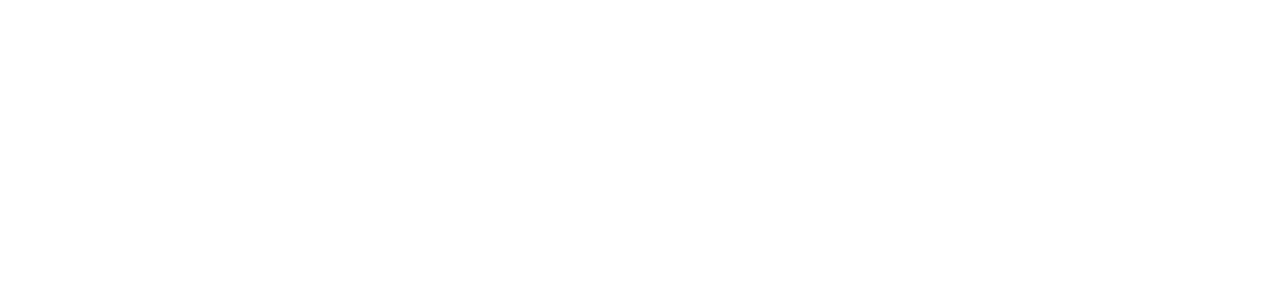
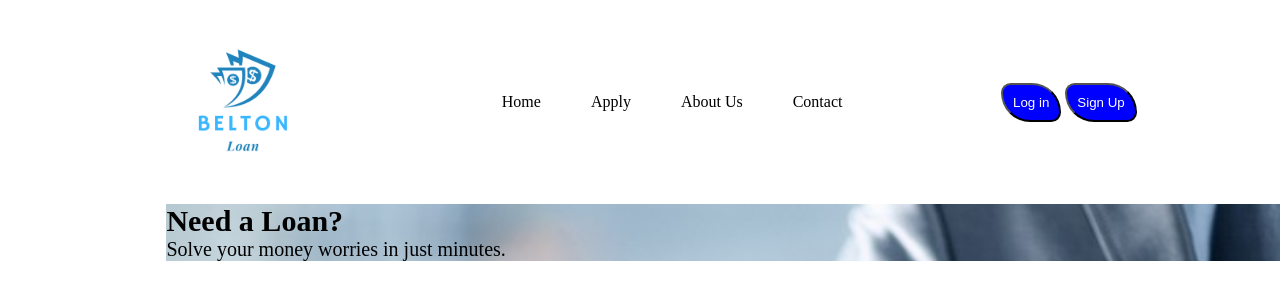
Before and after one commit to Bene-a/belton-loan, a plain HTML site: page index.html in a window 1280 px wide. Drawn offline with Linux system fonts and the light colour scheme.

Commit message:
added a section

```diff
--- a/index.html
+++ b/index.html
@@ -1,11 +1,42 @@
 <!DOCTYPE html>
 <html lang="en">
-<head>
-    <link rel="stylesheet" href="./css/style.css">
-    <meta charset="UTF-8">
-    <meta name="viewport" content="width=device-width, initial-scale=1.0">
+  <head>
+    <link href="css/style.css" rel="stylesheet" />
+    <meta charset="UTF-8" />
+    <meta name="viewport" content="width=device-width, initial-scale=1.0" />
     <title>belton</title>
-</head>
-<body>
-</body>
+  </head>
+  <body>
+    <header>
+      <nav>
+        <div class="container">
+          <div class="nav">
+            <div class="nav-left">
+              <img src="images/Logo.png" alt="logo" width="200" />
+            </div>
+
+            <div class="nav-center">
+              <ul>
+                <li><a href="#">Home</a></li>
+                <li><a href="#">Apply</a></li>
+                <li><a href="#">About Us</a></li>
+                <li><a href="#">Contact</a></li>
+              </ul>
+            </div>
+
+            <div class="nav-right">
+              <button class="btn-log">Log in</button>
+              <button class="btn-sign">Sign Up</button>
+            </div>
+          </div>
+        </div>
+      </nav>
+    </header>
+    <section class="hero">
+        <div class="name">
+            <h1>Need a Loan?</h1>
+            <p>Solve your money worries in just minutes.</p>
+        </div>
+    </section>
+  </body>
 </html>
--- a/sass/Home/_hero.scss
+++ b/sass/Home/_hero.scss
@@ -0,0 +1,9 @@
+@use "../utilities/variables" as *;
+@use "../utilities/mixins" as *;
+.name{
+    margin-left: 13%;
+    margin-bottom: 10px;
+    background-image: url("../images/Pasted image.png");
+    background-size: cover;
+    font-size: 20px;
+}
--- a/sass/Home/_nav.scss
+++ b/sass/Home/_nav.scss
@@ -0,0 +1,36 @@
+@use "../utilities/variables" as *;
+@use "../utilities/mixins" as *;
+
+nav{
+    width: 90%;
+    margin: 0 auto;
+    .nav{
+        @include flex(space-between, center);
+        ul{
+            list-style: none;
+            @include flex(space-between ,center);
+            gap:50px;
+            a{
+                text-decoration: none;
+                color:black;
+                &:hover {
+                    background-color: blue;
+                    color: white;
+                }
+            }
+        }
+    }
+}
+.btn-log{
+    border-radius: 10px 30px;
+    padding: 10px;
+    color: white;
+    background-color: blue;
+}
+.btn-sign{
+    border-radius: 10px 30px;
+    padding: 10px;
+    color: white;
+    background-color: blue;
+
+}
--- a/sass/style.scss
+++ b/sass/style.scss
@@ -0,0 +1,3 @@
+@use "./utilities/base";
+@use "./Home/nav";
+@use "./Home/hero";
--- a/sass/utilities/_base.scss
+++ b/sass/utilities/_base.scss
@@ -0,0 +1,7 @@
+@use "./variables" as *;
+
+*{
+    margin: 0 auto;
+    padding: 0;
+    box-sizing: border-box;
+}
```
Also changed, not shown: css/style.css, images/Logo.png (added).
